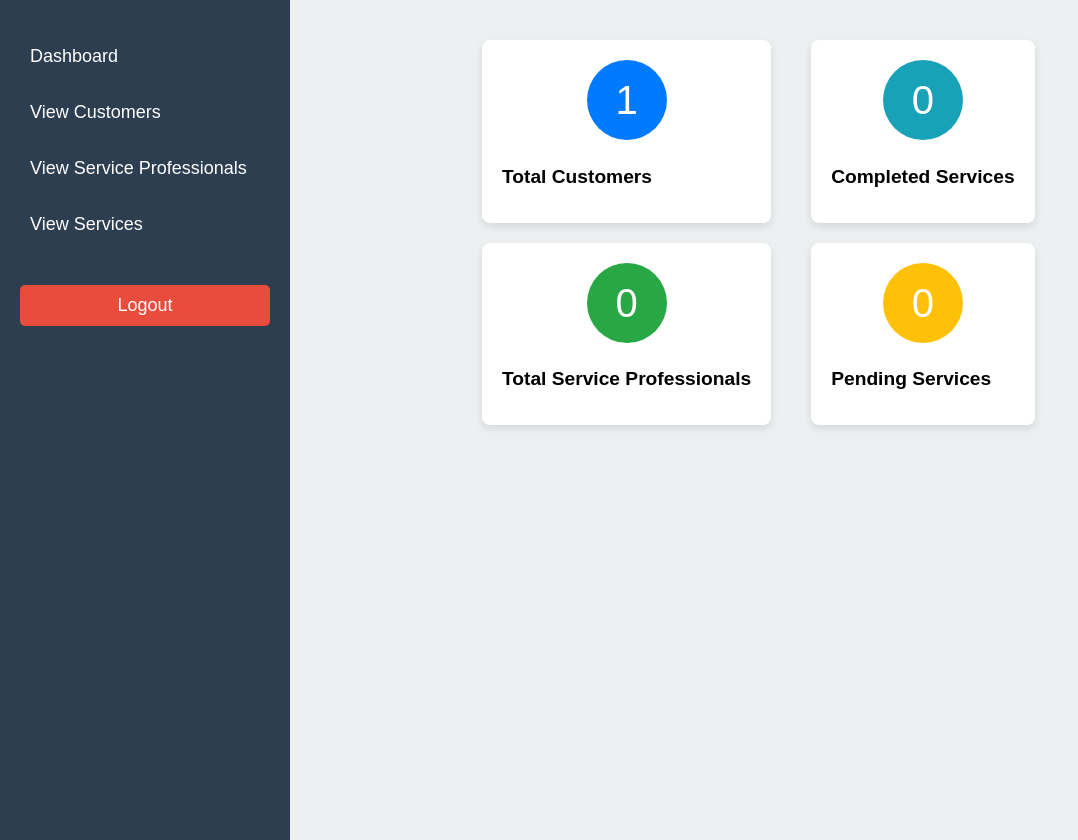
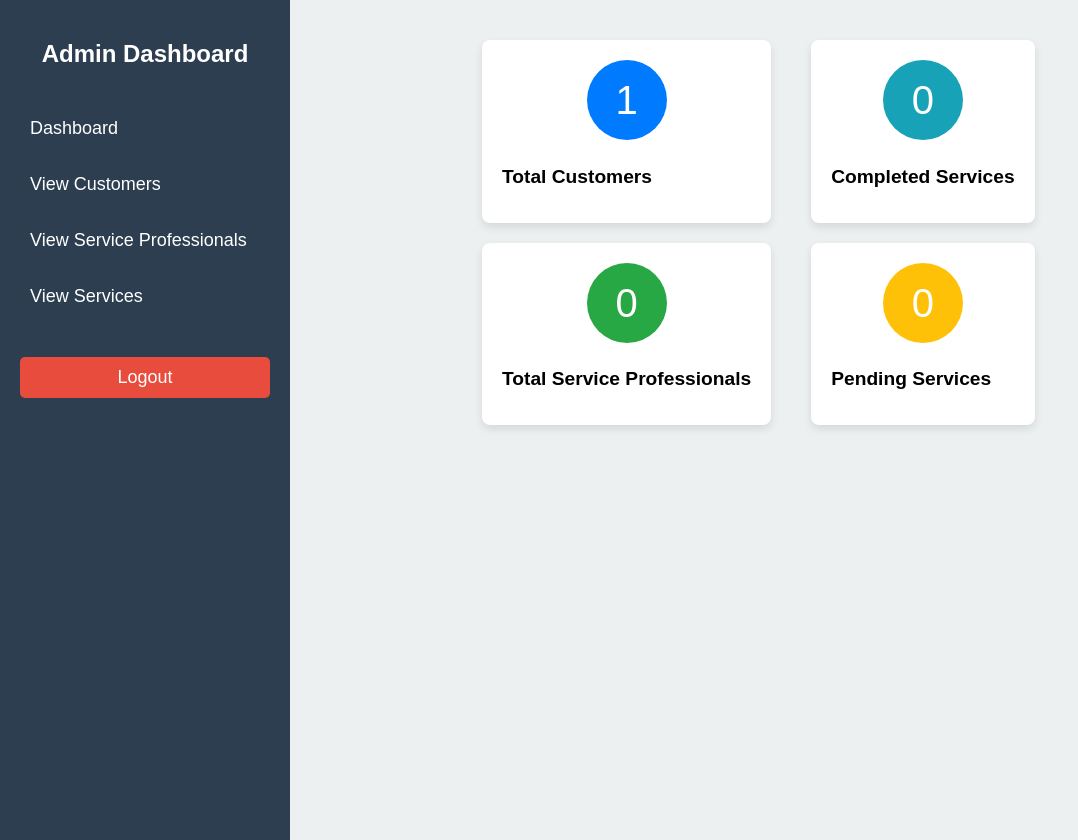
Before and after one commit to yashmahamulkar/MAD1, a Flask app: page /admin/dashboard in a window 1280 px wide. Shown: the whole page, without its empty margins (0-1078 px from the left). Run offline with Flask 3, Linux system fonts and the light colour scheme; the visitor is signed in with stand-in values (Sample User, id 1); data comes from the database, SQL or seed files in the repository; data that the repository does not hold is empty; some libraries are stand-ins or nearby versions.

Commit message:
Requirements

```diff
--- a/app/templates/admin_dashboard.html
+++ b/app/templates/admin_dashboard.html
@@ -96,7 +96,7 @@
     <div class="container">
 
         <div class="sidebar">
-
+            <h2> Admin Dashboard</h2>
             <ul>
 
                 <li><a href="{{ url_for('admin.dashboard') }}">Dashboard</a></li>
```
Also changed, not shown: requirements.txt (added, +18 -0 lines).
